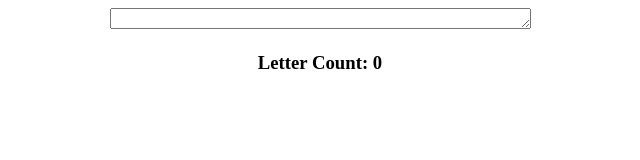
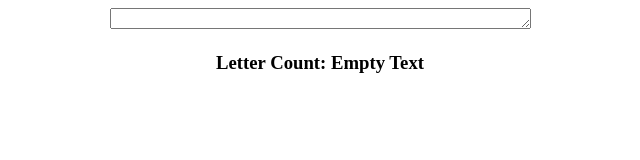
Before and after one commit to acciojob/mini-scrabble-Santanu3103, a website: page main.html in a window 1280 px wide. Shown: the whole page, without its empty margins (320-960 px from the left). Drawn offline with Linux system fonts and the light colour scheme.

Commit message:
sisth commit

```diff
--- a/main.html
+++ b/main.html
@@ -10,7 +10,7 @@
 
 	<textarea id="evaluatedText" oninput="countWord()" rows="1" cols="50"></textarea>
 
-	<h3 id="letterCount"> Letter Count: 0</h3>
+	<h3 id="letterCount"> Letter Count: Empty Text</h3>
 
 		<script src="script.js"></script>
 
```
